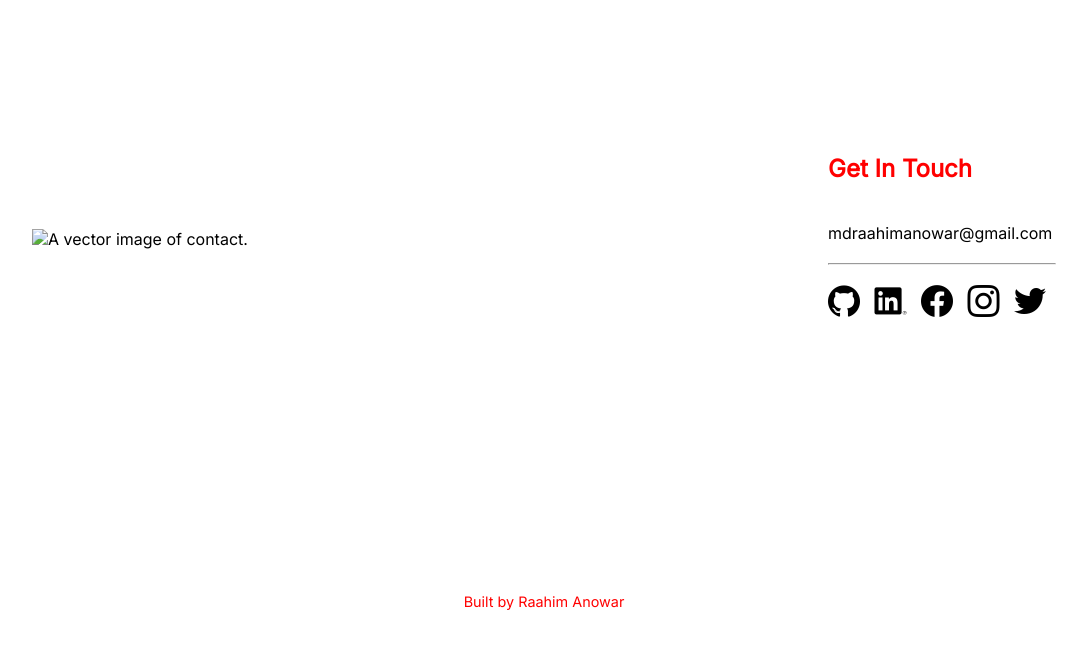
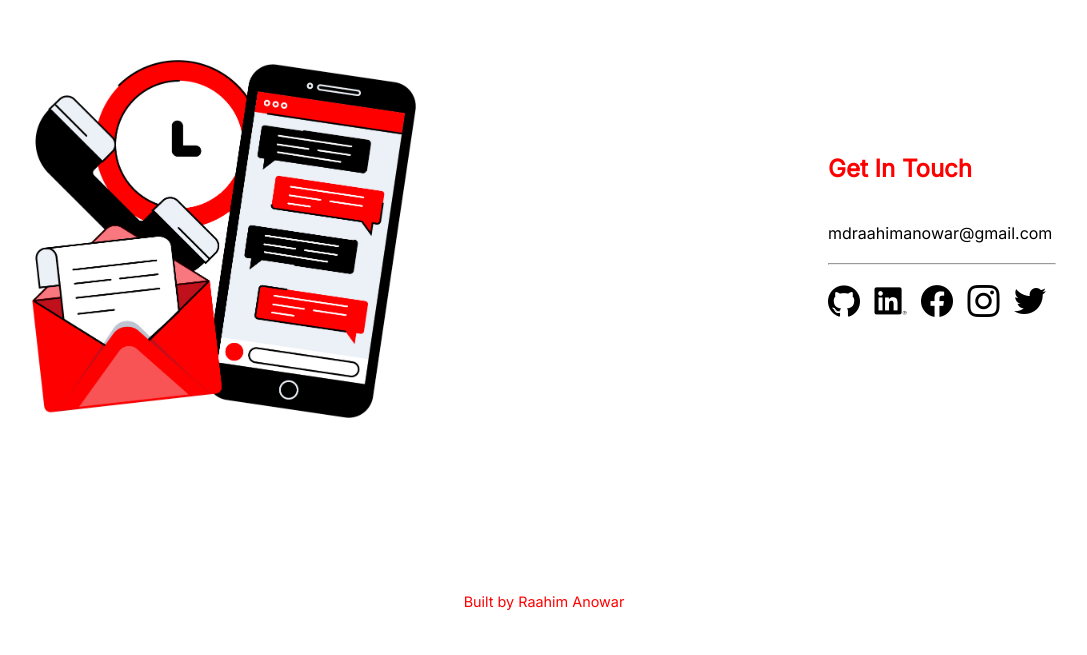
Before and after one commit to raahimanowar/my-first-portfolio-website, a plain HTML site: page index.html in a window 1280 px wide. Shown: the part 2001-2656 px from the top of the page, without its empty margins (96-1183 px from the left). Drawn offline with nearby package versions, Linux system fonts and the light colour scheme; the site is published under a folder, as on GitHub Pages, so addresses that start at the root find nothing.

Commit message:
Update index.html

```diff
--- a/index.html
+++ b/index.html
@@ -52,7 +52,7 @@
         <a href="https://www.instagram.com/raahimanowar" target="_blank"><i class="fi fi-brands-instagram"></i></a>
         <a href="https://twitter.com/raahim_anowar" target="_blank"><i class="fi fi-brands-twitter"></i></a>
       </div>
-      <img class="contact_vec" src="/images/contact.jpg" alt="A vector image of contact.">
+      <img class="contact_vec" src="images/contact.jpg" alt="A vector image of contact.">
     </section>
   </main>
   <footer><br><br>Built by <a href="#home">Raahim Anowar</a></footer>
```
